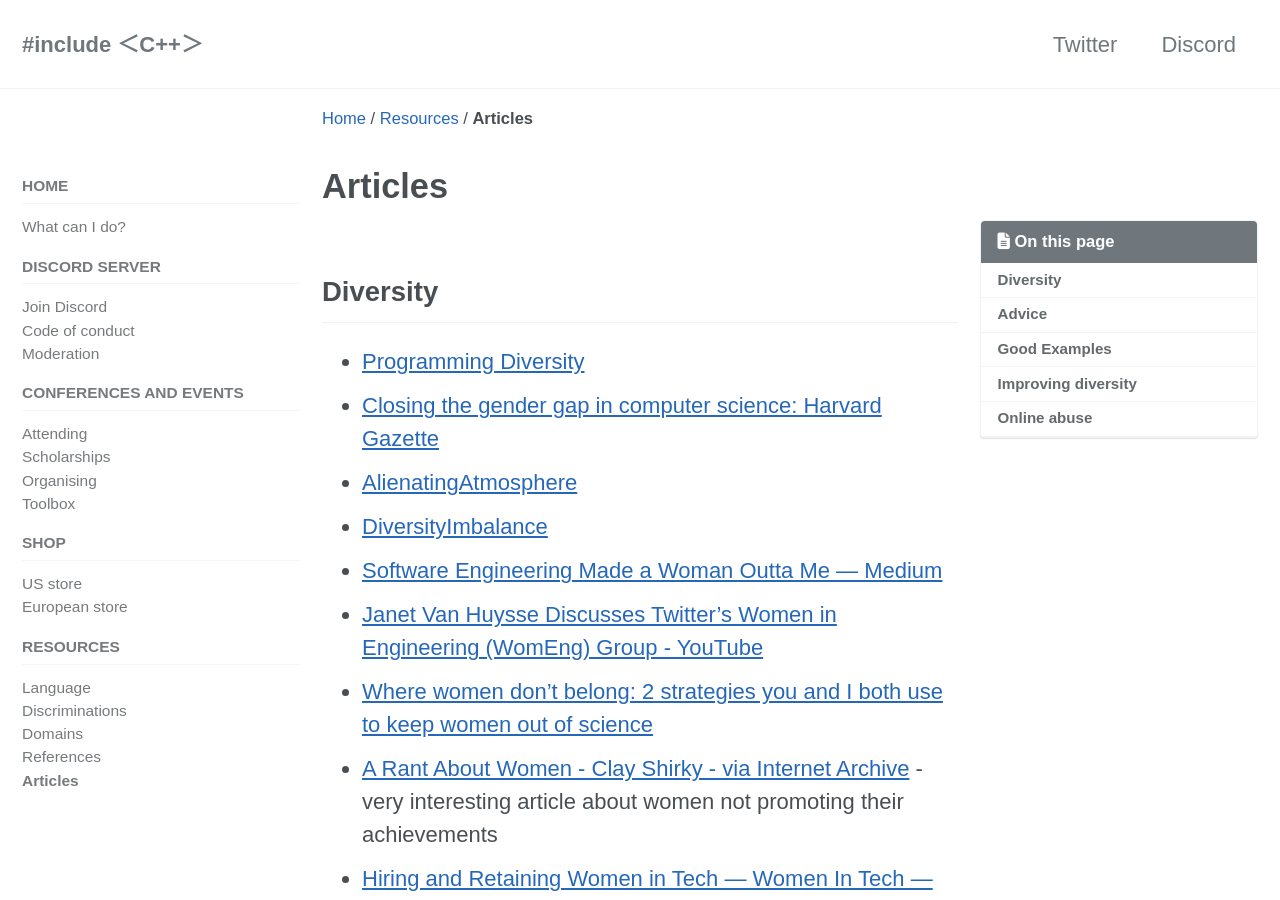
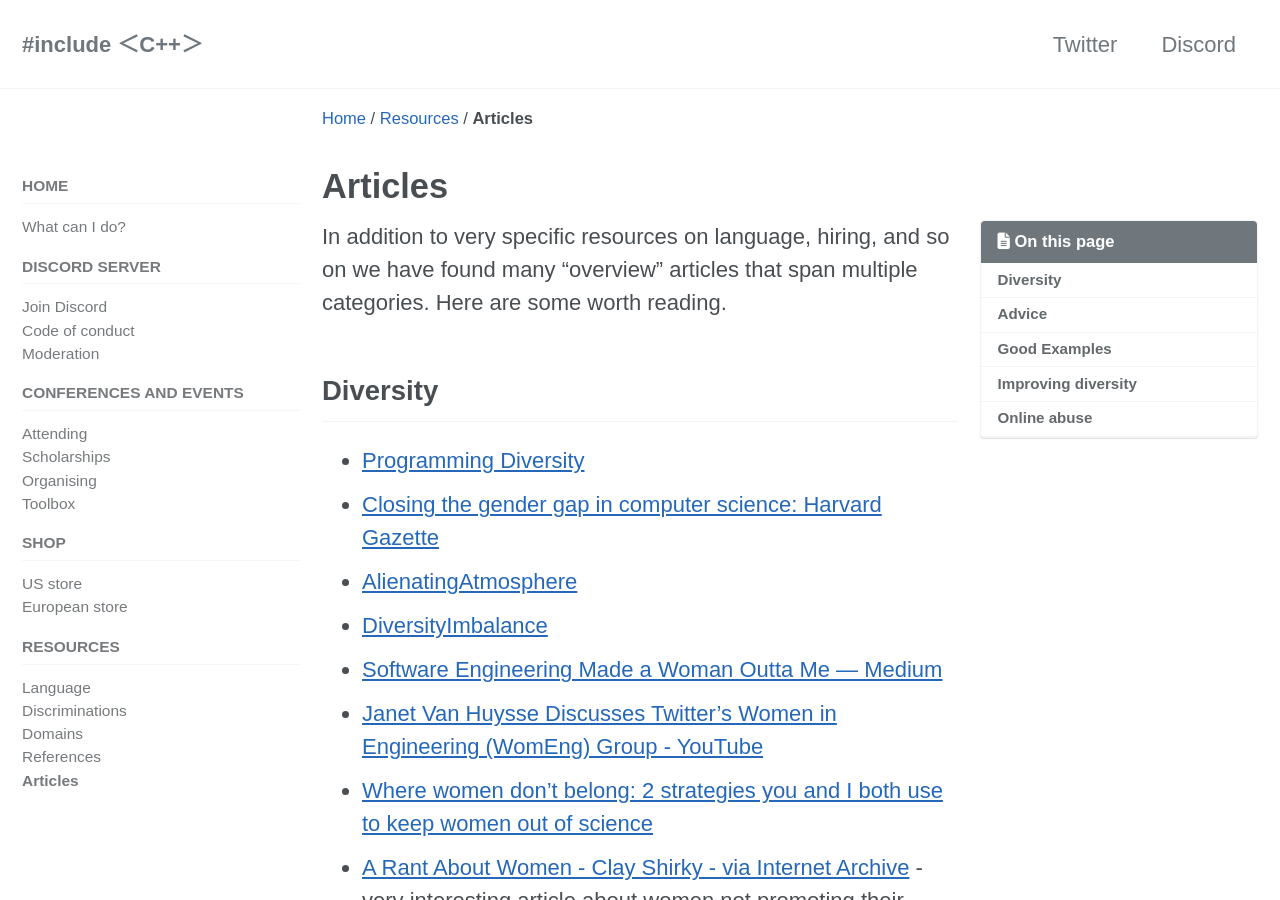
Before and after one commit to include-cpp/include-cpp.github.io, a Jekyll site: the page built from resources/articles/index.md, in a window 1280 px wide and 900 px high. Built offline with Jekyll 4.4.1, drawn with Linux system fonts in a browser that asks for light colours; cached includes are drawn as plain includes; nearby versions of some CDN libraries.

Commit message:
Add intro section on articles page
Co-Authored-By: Kate Gregory <kategregory@users.noreply.github.com>

```diff
--- a/resources/articles/index.md
+++ b/resources/articles/index.md
@@ -3,6 +3,8 @@ layout: home
 toc: true
 title: Articles
 ---
+
+In addition to very specific resources on language, hiring, and so on we have found many "overview" articles that span multiple categories. Here are some worth reading.
 
 ## Diversity
 
```
